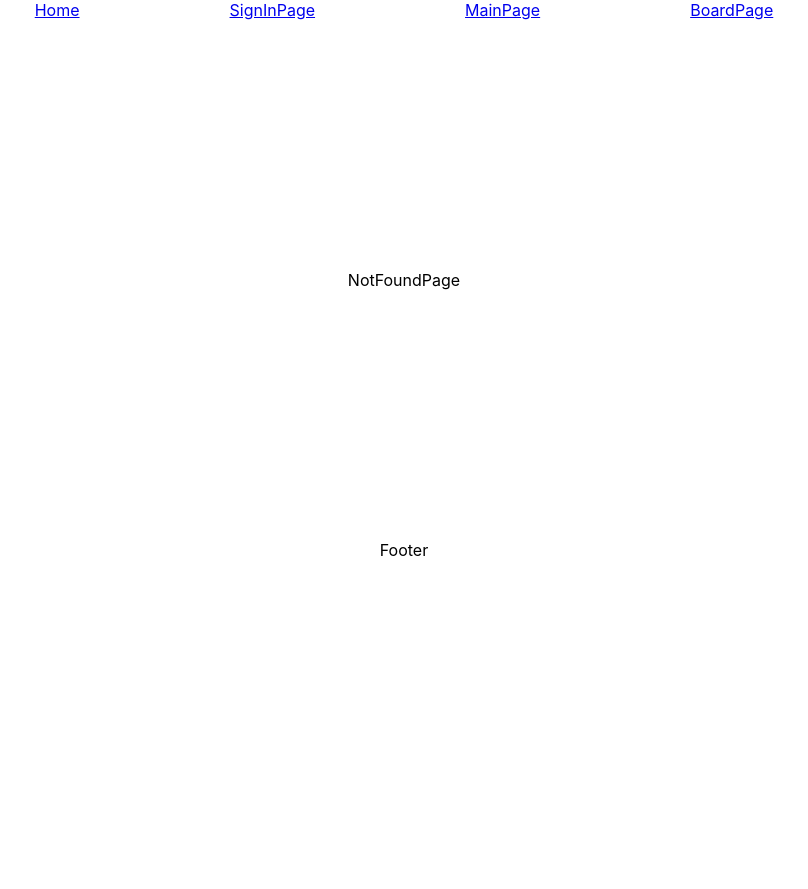
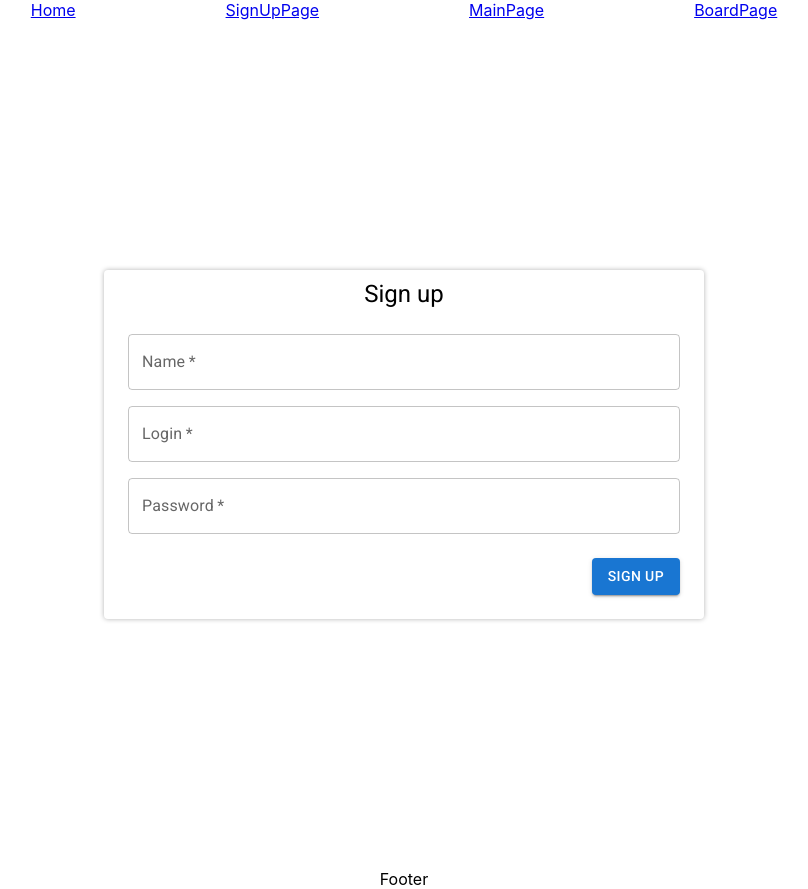
Before and after one commit to vostavhy/project-management-app, a React (Create React App) app: page /sign-up in a window 1280 px wide. Shown: the whole page, without its empty margins (236-1044 px from the left). Before the commit the page ends 800 px from the top, so only its background shows below. Built offline with nearby package versions, Linux system fonts and the light colour scheme.

Commit message:
feat: implement hook form

```diff
--- a/src/App/App.tsx
+++ b/src/App/App.tsx
@@ -14,7 +14,7 @@ function App() {
         <Routes>
           <Route path='/' element={<Layout />}>
             <Route index element={<WelcomePage />} />
-            <Route path='signIn' element={<SignUpPage />} />
+            <Route path='sign-up' element={<SignUpPage />} />
             <Route path='main' element={<MainPage />} />
             <Route path='board' element={<BoardPage />} />
             <Route path='*' element={<NotFoundPage />} />
--- a/src/components/Header.tsx
+++ b/src/components/Header.tsx
@@ -4,7 +4,7 @@ function Header() {
   return (
     <div className='wrapper-row'>
       <NavLink to='/'>Home</NavLink>
-      <NavLink to='signIn'>SignInPage</NavLink>
+      <NavLink to='sign-up'>SignUpPage</NavLink>
       <NavLink to='main'>MainPage</NavLink>
       <NavLink to='board'>BoardPage</NavLink>
     </div>
--- a/src/containers/SignUpPage.tsx
+++ b/src/containers/SignUpPage.tsx
@@ -1,15 +1,10 @@
 import { Container, Box, Typography, Grid, TextField, Button } from '@mui/material/';
-import { FormEvent } from 'react';
+import { useForm } from 'react-hook-form';
+import { useNavigate } from 'react-router';
 
 export default function SignUp() {
-  const handleSubmit = (event: FormEvent<HTMLFormElement>) => {
-    event.preventDefault();
-    const data = new FormData(event.currentTarget);
-    console.log({
-      email: data.get('email'),
-      password: data.get('password'),
-    });
-  };
+  const { register, handleSubmit, reset } = useForm();
+  const navigate = useNavigate();
 
   return (
     <Container
@@ -25,16 +20,30 @@ export default function SignUp() {
         <Typography component='h1' variant='h5'>
           Sign up
         </Typography>
-        <Box component='form' onSubmit={handleSubmit} mt={3}>
+        <Box
+          component='form'
+          onSubmit={handleSubmit((data) => {
+            console.log(data);
+            reset();
+            navigate('/main');
+          })}
+          mt={3}
+        >
           <Grid container spacing={2}>
             <Grid item xs={12}>
-              <TextField name='name' label='Name' required fullWidth />
+              <TextField label='Name' {...register('name')} required fullWidth />
             </Grid>
             <Grid item xs={12}>
-              <TextField name='login' label='Login' required fullWidth />
+              <TextField label='Login' {...register('login')} required fullWidth />
             </Grid>
             <Grid item xs={12}>
-              <TextField name='password' label='Password' type='password' required fullWidth />
+              <TextField
+                label='Password'
+                {...register('password')}
+                type='password'
+                required
+                fullWidth
+              />
             </Grid>
           </Grid>
           <Grid container justifyContent='flex-end'>
```
